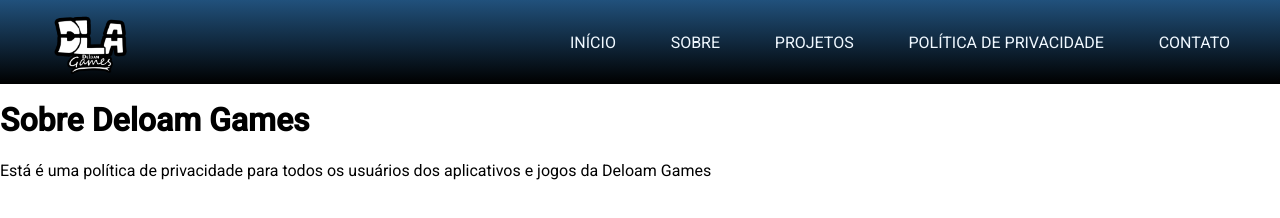
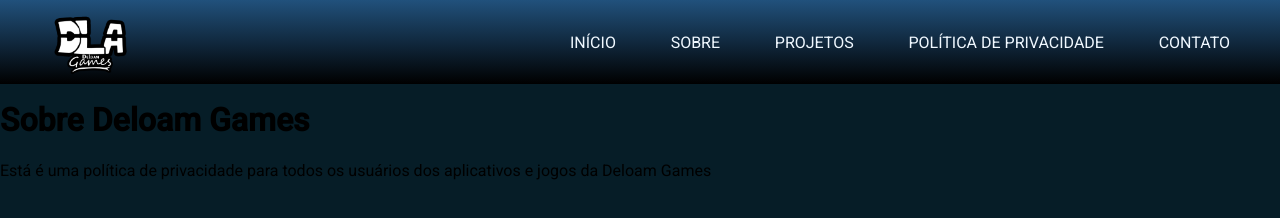
Before and after one commit to deloam/deloam.github.io, a plain HTML site: page paginas/sobre.html in a window 1280 px wide. Drawn offline with nearby package versions, Linux system fonts and the light colour scheme; a script that the page names is missing.

Commit message:
mudança na cor do body para #061d27

```diff
--- a/main.css
+++ b/main.css
@@ -7,6 +7,7 @@
     padding: 0;
     box-sizing: border-box;
     font-family: 'Roboto', sans-serif;
+    background-color: #061d27;
 }
 
 ul{
```
